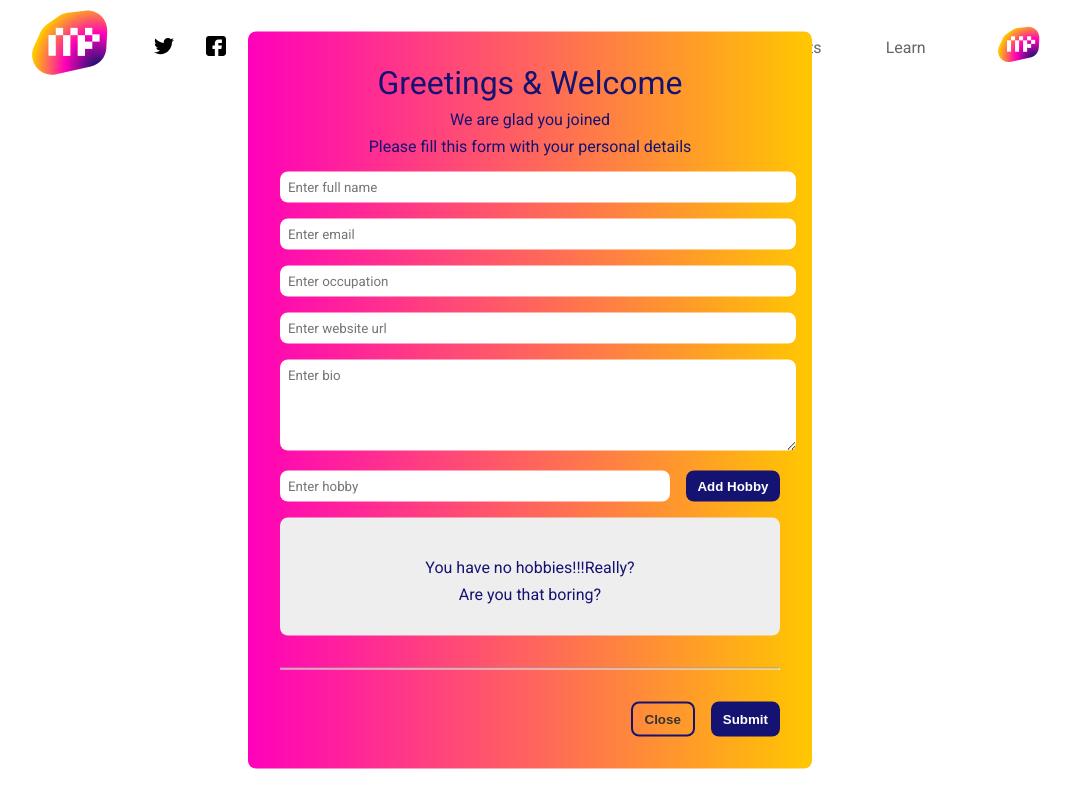
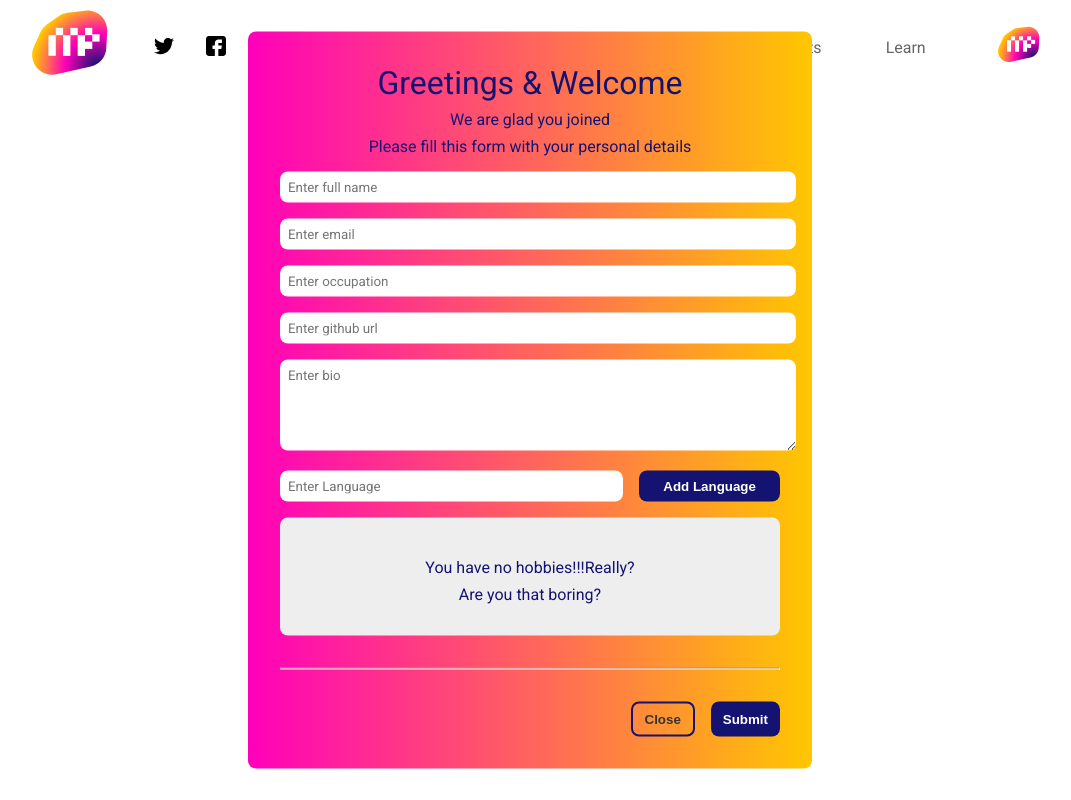
Before and after one commit to stanleyHayes/mpa-skills-test-01, a Next.js app: page / in a window 1280 px wide. Shown: the whole page, without its empty margins (110-1181 px from the left). Built offline with nearby package versions, Linux system fonts and the light colour scheme.

Commit message:
connected to localhost server

```diff
--- a/components/dialog.js
+++ b/components/dialog.js
@@ -1,12 +1,11 @@
 import styles from "../styles/Dialog.module.css";
-import Image from "next/image";
 import {useState} from "react";
 import axios from "axios";
 
 const Dialog = ({handleDialogClose}) => {
     const [user, setUser] = useState({});
-    const [hobbies, setHobbies] = useState([]);
-    const [hobby, setHobby] = useState("");
+    const [languages, setLanguages] = useState([]);
+    const [language, setLanguage] = useState("");
 
     const handleUserChange = event => {
         setUser({...user, [event.target.name]: event.target.value});
@@ -14,32 +13,32 @@ const Dialog = ({handleDialogClose}) => {
     }
 
     const handleHobbyChange = event => {
-        setHobby(event.target.value);
+        setLanguage(event.target.value);
     }
 
     const handleHobbyAdd = e => {
         e.preventDefault();
-        setHobbies([...hobbies, hobby]);
-        setHobby("")
+        setLanguages([...languages, language]);
+        setLanguage("")
     }
 
-    const handleHobbyRemove = hobby => {
-        setHobbies(hobbies.filter(h => h !== hobby));
+    const handleHobbyRemove = language => {
+        setLanguages(languages.filter(l => l !== language));
     }
 
     const handleUserDetailsSubmit = event => {
         event.preventDefault();
 
         axios({
-            url: `'http://localhost:5000/api/v1/users'`,
+            url: `http://localhost:5000/api/v1/users`,
             method: 'post',
-            data: {...user, hobbies}
+            data: {...user, languages}
         }).then(res => {
             const {data, message} = res.data;
             console.log(data, message);
             handleDialogClose();
         }).catch(error => {
-            console.log(error.data.error.message);
+            console.log(error.data);
         });
     }
     return (
@@ -90,8 +89,8 @@ const Dialog = ({handleDialogClose}) => {
                         value={user.website}
                         className={styles.input}
                         type="url"
-                        name="website"
-                        placeholder="Enter website url"
+                        name="github"
+                        placeholder="Enter github url"
                     />
                 </div>
 
@@ -109,28 +108,28 @@ const Dialog = ({handleDialogClose}) => {
                 <div>
                     <div className={styles.hobby_form_container}>
                         <input
-                            value={hobby}
+                            value={language}
                             onChange={handleHobbyChange}
                             className={styles.add_hobby_input}
                             type="text"
-                            placeholder="Enter hobby"
+                            placeholder="Enter Language"
                         />
 
                         <button
                             className={styles.add_hobby_button}
-                            value="Add Hobby"
+                            value="Add Programming Language"
                             onClick={handleHobbyAdd}>
-                            Add Hobby
+                            Add Language
                         </button>
                     </div>
                     <div className={styles.hobbies_container}>
-                        {hobbies.length ? (
-                            hobbies.map((hobby, index) => {
+                        {languages.length ? (
+                            languages.map((language, index) => {
                                 return (
                                     <p className={styles.chip} key={index}>
-                                        <span className={styles.chip_text}>{hobby}</span>
+                                        <span className={styles.chip_text}>{language}</span>
                                         <span className={styles.chip_close_container}
-                                              onClick={() => handleHobbyRemove(hobby)}>
+                                              onClick={() => handleHobbyRemove(language)}>
                                         <img alt="" title="" width={20} height={10} src="/close.svg"/>
                                 </span>
                                     </p>
--- a/styles/Dialog.module.css
+++ b/styles/Dialog.module.css
@@ -12,7 +12,7 @@
 }
 
 .add_hobby_button {
-    width: 20%;
+    width: 30%;
     border-radius: 8px;
     background-color: #151371;
     color: white;
@@ -24,7 +24,7 @@
 }
 
 .add_hobby_input {
-    width: 80%;
+    width: 70%;
     margin-right: 16px;
     border: none;
     padding: 8px;
@@ -88,6 +88,7 @@
     cursor: pointer;
     margin-right: 4px;
     border: 1px solid #151371;
+    margin-top: 4px;
 }
 
 .chip_text {
```
